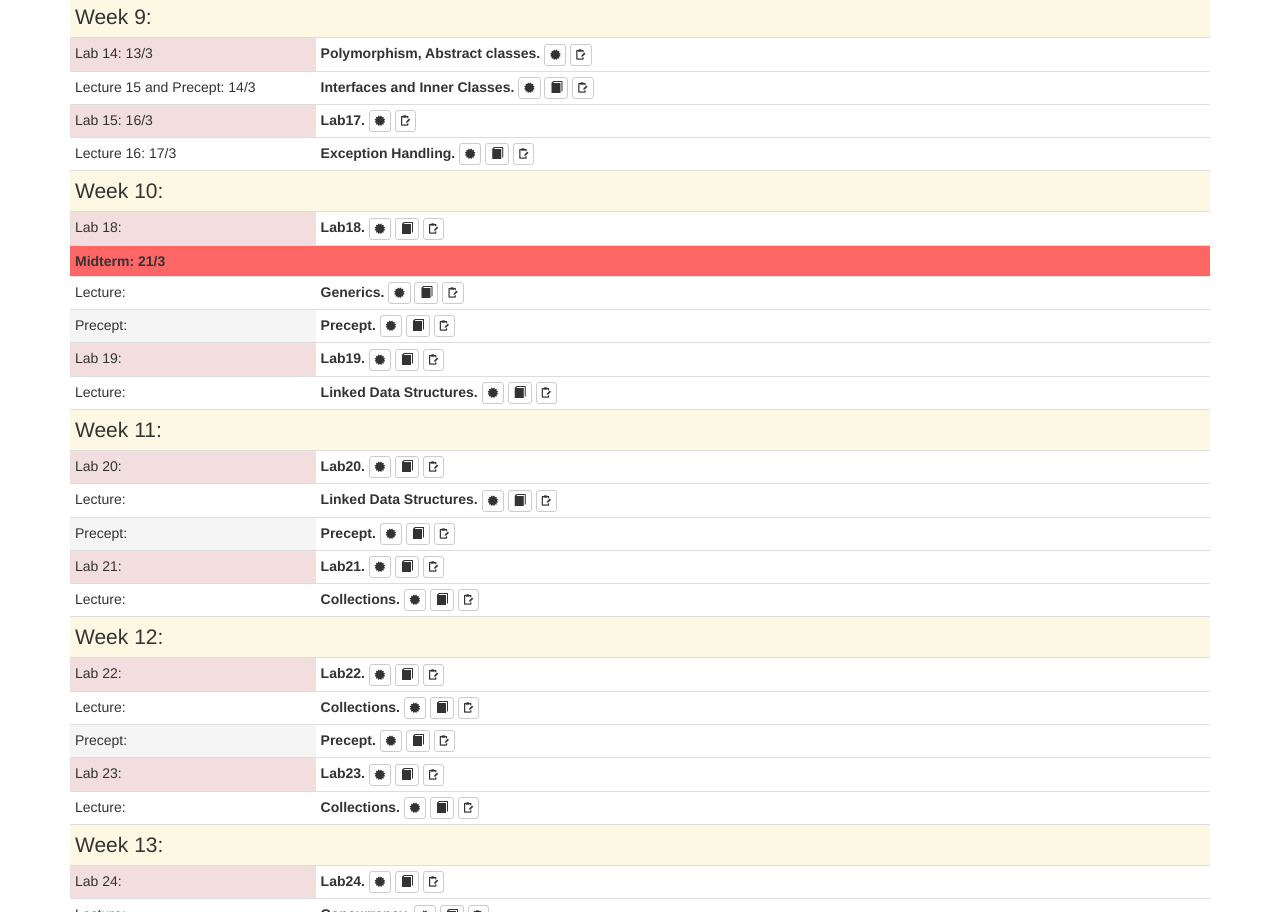
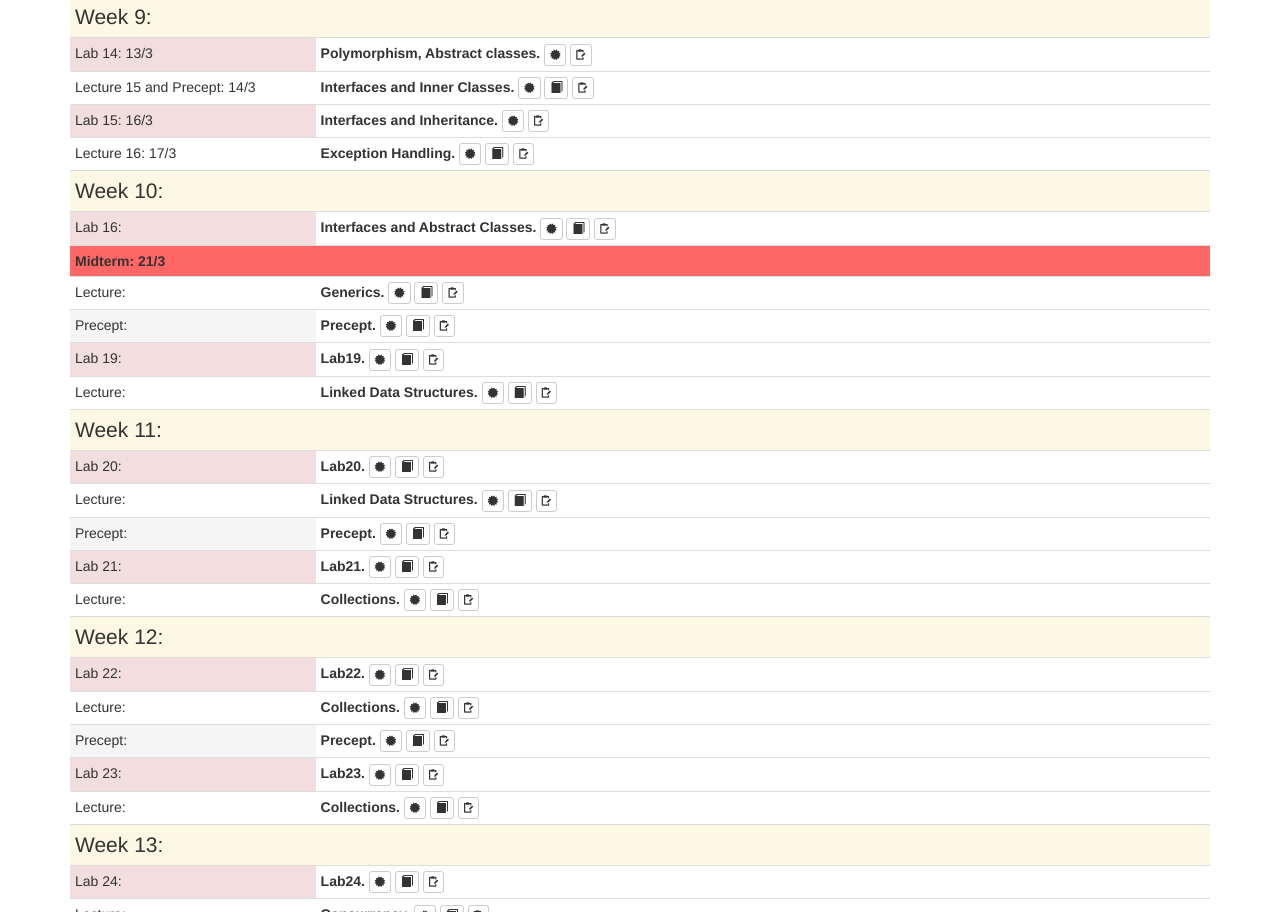
Before and after one commit to dikaiakos/epl133-site, a plain HTML site: page schedule.html in a window 1280 px wide. Shown: the part 1634-2546 px from the top of the page. Drawn offline with nearby package versions, Linux system fonts and the light colour scheme.

Commit message:
added lab 15 info

```diff
--- a/schedule.html
+++ b/schedule.html
@@ -700,10 +700,10 @@
                     </tr>
                     <tr>
                       <td  class="danger" scope="row" style="white-space:nowrap">Lab 15: 16/3</td>
-                      <td><strong>Lab17.</strong>
+                      <td><strong>Interfaces and Inheritance.</strong>
                         <button type="button" class="btn btn-default btn-xs hidden-print" data-toggle="collapse" data-target="#mod9-lab17-learn"> <span class="fa fa-certificate"></span></button>
                         <!--<button type="button" class="btn btn-default btn-xs  hidden-print" data-toggle="collapse" data-target="#mod9-lab17-read"> <span class="glyphicon glyphicon-book"></span> </button>-->
-                        <a class="btn btn-default btn-xs hidden-print" href="labs/lab1-files.zip" target="_new"> <span class="fi-clipboard-pencil"></span> </a> <span id="mod9-lab17-learn" class="collapse epl425-learnout"> <strong>Learning outcomes:</strong></span>
+                        <a class="btn btn-default btn-xs hidden-print" href="labs/lab1-files.zip" target="_new"> <span class="fi-clipboard-pencil"></span> </a> <span id="mod9-lab17-learn" class="collapse epl425-learnout"> <strong>Learning outcomes:</strong> Design interfaces, implement inheritance. </span>
                         <div id="mod9-lab17-read" class="collapse"> <strong>Readings and References:</strong> </div></td>
                     </tr>
                     <tr>
@@ -735,8 +735,8 @@
                     <th class="lead" colspan="2">Week 10: </th>
                 </tr>
                 <tr>
-                    <td  class="danger" scope="row" style="white-space:nowrap">Lab 18: </td>
-                    <td><strong>Lab18.</strong>
+                    <td  class="danger" scope="row" style="white-space:nowrap">Lab 16: </td>
+                    <td><strong>Interfaces and Abstract Classes.</strong>
                         <button type="button" class="btn btn-default btn-xs hidden-print" data-toggle="collapse" data-target="#mod10-lab18-learn"> <span class="fa fa-certificate"></span></button>
                         <button type="button" class="btn btn-default btn-xs  hidden-print" data-toggle="collapse" data-target="#mod10-lab18-read"> <span class="glyphicon glyphicon-book"></span></button>
                         <a class="btn btn-default btn-xs hidden-print" href="labs/lab1-files.zip" target="_new">
```
